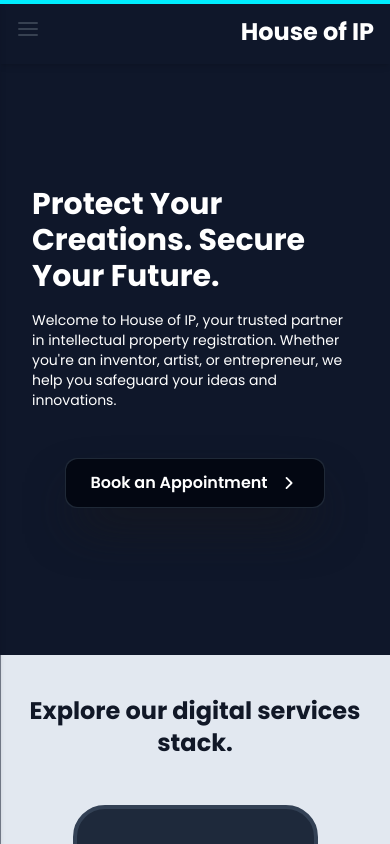
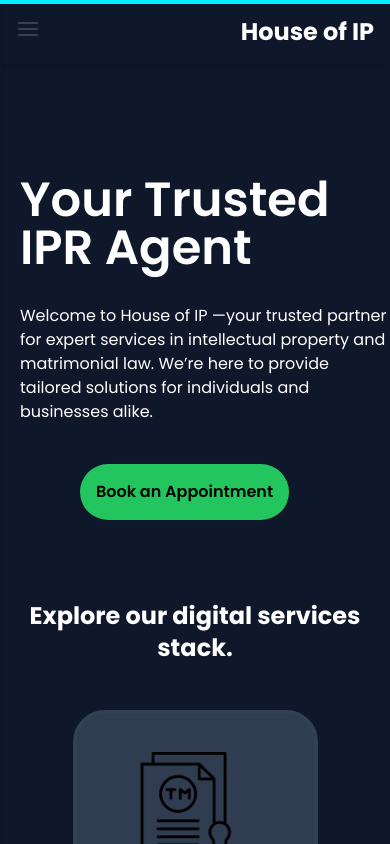
Before and after one commit to House-of-marktech-01/House_of_IP, a React (Vite) app in the folder Client/: page / in a window 390 px wide. Shown: the top 844 px of the page. Built offline with nearby package versions, Linux system fonts and the light colour scheme.

Commit message:
home page revamped

```diff
--- a/Client/src/App.jsx
+++ b/Client/src/App.jsx
@@ -8,7 +8,6 @@ import "react-toastify/dist/ReactToastify.css"; // Import styles
 import Footer from "./Components/Footer";
 import ScrollToTopButton from "./Components/ScrollTop";
 import Chatbot from "./Components/Chatbot";
-import CustomCursor from "./Components/Cursor";
 import ScrollProgress from "./Components/ScrollProgress";
 import {Helmet} from "react-helmet";
 
@@ -37,7 +36,6 @@ function App() {
         <title>House of IP</title>
         </Helmet>
         <Router>
-          <CustomCursor />
           <ToastContainer />
           <Navbar />
           {/* Suspense component to handle loading state */}
--- a/Client/src/Components/Cursor.jsx
+++ /dev/null
@@ -1,28 +0,0 @@
-import React, { useEffect, useState } from "react";
-import { motion } from "framer-motion";
-
-const CustomCursor = () => {
-  const [cursorPosition, setCursorPosition] = useState({ x: 0, y: 0 });
-
-  useEffect(() => {
-    const moveCursor = (e) => {
-      setCursorPosition({ x: e.clientX, y: e.clientY });
-    };
-    window.addEventListener("mousemove", moveCursor);
-    return () => window.removeEventListener("mousemove", moveCursor);
-  }, []);
-
-  return (
-    <motion.div
-      className="custom-cursor fixed top-0 left-0 w-5 h-5 bg-slate-800 rounded-full pointer-events-none z-50"
-      style={{ x: cursorPosition.x, y: cursorPosition.y }}
-      transition={{
-        duration: 0.3,
-        repeat: Infinity,
-        repeatType: "reverse",
-      }}
-    />
-  );
-};
-
-export default CustomCursor;
--- a/Client/src/Components/Funfacts.jsx
+++ b/Client/src/Components/Funfacts.jsx
@@ -39,8 +39,8 @@ const FunFact = () => {
   };
 
   return (
-    <div className="bg-gray-100 py-12 px-5 sm:px-10 lg:px-20">
-      <h2 className="text-center text-3xl font-bold text-gray-800 mb-8">
+    <div className="bg-slate-900 py-12 px-5 sm:px-10 lg:px-20">
+      <h2 className="text-center text-3xl font-bold text-white mb-8">
         {" "}
         Fun Facts
       </h2>
--- a/Client/src/Components/Hero.jsx
+++ b/Client/src/Components/Hero.jsx
@@ -1,79 +1,76 @@
-import React from "react";
-import { motion } from "framer-motion";
-import { useInView } from "react-intersection-observer";
+import React, { useState, useEffect } from "react";
 
 const Hero = () => {
-  const { ref, inView } = useInView({
-    triggerOnce: true, // Trigger animation once
-    threshold: 0.2, // Trigger when 20% of the element is visible
-  });
+  const [currentSlide, setCurrentSlide] = useState(0);
+
+  const images = [
+    "https://media.istockphoto.com/id/1181406993/photo/lawyer-working-in-office-law-and-justice-concept.jpg?s=612x612&w=0&k=20&c=DAb5Ive3Otp2PBtQyZl01acM-XKDvJRW0QqYXezm6UE=",
+    "https://laterallink.com/wp-content/uploads/2019/11/shutterstock_391762705.jpg",
+    "https://www.yarmolaw.com/wp-content/uploads/2017/03/lawyer-at-work-881x588.jpg",
+  ];
 
   const handleClick = () => {
     window.open("https://calendly.com/houseofintellectualproperty/30min");
   };
 
+  // Auto-scroll functionality
+  useEffect(() => {
+    const interval = setInterval(() => {
+      setCurrentSlide((prevSlide) => (prevSlide + 1) % images.length);
+    }, 3000); // Change slide every 3 seconds
+
+    return () => clearInterval(interval); // Cleanup on component unmount
+  }, [images.length]);
+
   return (
     <>
-      <div className="carousel w-full pt-16">
-        {/* Hero Slide */}
-        <div id="slide1" className="carousel-item relative w-full">
-          <div className="hero bg-slate-900 min-h-[70vh] sm:min-h-[80vh] lg:min-h-[70vh] px-4 sm:px-8">
-            <div className="hero-content flex-col lg:flex-row-reverse w-full">
-              <motion.div
-                ref={ref} // Hook for tracking visibility
-                initial={{ opacity: 0, x: 200 }} // Starting position and opacity
-                animate={{ opacity: inView ? 1 : 0, x: inView ? 0 : 200 }} // Animation on entering view
-                transition={{ duration: 0.5 }} // Duration of the animation
-                className="absolute top-0 left-0 w-full h-full"
-              ></motion.div>
-
-              <div className="lg:max-w-lg relative z-10 text-left lg:text-center text-white w-full lg:w-1/2">
-                <h1 className="text-3xl sm:text-4xl md:text-5xl font-bold relative">
-                  Protect Your Creations. Secure Your Future.
+      <div className="grid lg:grid-cols-2 grid-cols-1 pt-16 bg-slate-900 relative">
+        {/* Content Div */}
+        <div className="pt-28 lg:w-[80%] text-white">
+          <h1 className="text-5xl font-semibold pl-5 lg:pl-20">
+            Your Trusted <br /> IPR Agent
           </h1>
-                <p className="py-4 sm:py-6 text-sm sm:text-base text-white">
-                  Welcome to House of IP, your trusted partner in intellectual
-                  property registration. Whether you're an inventor, artist, or
-                  entrepreneur, we help you safeguard your ideas and
-                  innovations.
+          <p className="pl-5 lg:pl-20 pt-8 font-normal">
+            Welcome to House of IP —your trusted partner for expert services in
+            intellectual property and matrimonial law. We’re here to provide
+            tailored solutions for individuals and businesses alike.
           </p>
-              </div>
-
-              {/* Book Appointment button on the right side */}
-              <div className="lg:max-w-lg relative z-10 text-center lg:text-left mt-4 lg:mt-0 lg:absolute pb-6 bottom-0">
-                <div className="flex items-center justify-center">
-                  <div className="relative group">
           <button
-                      className="relative inline-block p-px font-semibold leading-6  text-white bg-gray-800 shadow-2xl cursor-pointer rounded-xl shadow-zinc-900 transition-transform duration-300 ease-in-out hover:scale-105 active:scale-95"
+            className="ml-20 bg-green-500 p-4 rounded-full my-10 text-black font-semibold"
             onClick={handleClick}
           >
-                      <span className="absolute inset-0 rounded-xl bg-gradient-to-r from-teal-400 via-blue-500 to-purple-500 p-[2px] opacity-0 transition-opacity duration-500 group-hover:opacity-100"></span>
-
-                      <span className="relative z-10 block px-6 py-3 rounded-xl bg-gray-950">
-                        <div className="relative z-10 flex items-center space-x-2">
-                          <span className="transition-all duration-500 group-hover:translate-x-1">
             Book an Appointment
-                          </span>
-                          <svg
-                            className="w-6 h-6 transition-transform duration-500 group-hover:translate-x-1"
-                            data-slot="icon"
-                            aria-hidden="true"
-                            fill="currentColor"
-                            viewBox="0 0 20 20"
-                            xmlns="http://www.w3.org/2000/svg"
-                          >
-                            <path
-                              clipRule="evenodd"
-                              d="M8.22 5.22a.75.75 0 0 1 1.06 0l4.25 4.25a.75.75 0 0 1 0 1.06l-4.25 4.25a.75.75 0 0 1-1.06-1.06L11.94 10 8.22 6.28a.75.75 0 0 1 0-1.06Z"
-                              fillRule="evenodd"
-                            ></path>
-                          </svg>
-                        </div>
-                      </span>
           </button>
         </div>
+        {/* Carousel Div */}
+        <div className="hidden lg:block relative h-full">
+          <div className="carousel w-full h-full py-0 relative overflow-hidden">
+            <div
+              className="flex transition-transform duration-500 ease-in-out h-full"
+              style={{
+                transform: `translateX(-${currentSlide * 100}%)`,
+              }}
+            >
+              {images.map((image, index) => (
+                <img
+                  key={index}
+                  src={image}
+                  className="w-full h-full object-cover flex-shrink-0"
+                  alt={`Carousel Slide ${index + 1}`}
+                />
+              ))}
             </div>
-              </div>
+            {/* Navigation Circles */}
+            <div className="absolute bottom-5 left-1/2 transform -translate-x-1/2 flex space-x-2 z-50">
+              {images.map((_, index) => (
+                <button
+                  key={index}
+                  onClick={() => setCurrentSlide(index)}
+                  className={`w-4 h-4 rounded-full ${
+                    currentSlide === index ? "bg-black" : "bg-gray-400"
+                  }`}
+                />
+              ))}
             </div>
           </div>
         </div>
--- a/Client/src/Components/Stats.jsx
+++ b/Client/src/Components/Stats.jsx
@@ -26,10 +26,10 @@ const Stats = () => {
 
   return (
     <>
-      <h1 className="text-2xl pt-10 font-bold bg-slate-200 text-gray-900 text-center sm:pl-2">
+      <h1 className="text-2xl pt-10 font-bold bg-slate-900 text-white text-center sm:pl-2">
         Explore our digital services stack.
       </h1>
-      <div className="card-body bg-slate-200 lg:px-20 py-10" ref={ref}>
+      <div className="card-body bg-slate-900 lg:px-20 py-10" ref={ref}>
         <motion.div
           className="grid grid-cols-1 gap-y-14 sm:grid-cols-2 lg:grid-cols-4 gap-10 px-10 lg:px-10 py-1.5 mx-auto"
           initial="initial"
--- a/Client/src/index.css
+++ b/Client/src/index.css
@@ -18,12 +18,10 @@ body {
 }
 
 .parallax-container {
-  background-image: url("https://www.constantcontact.com/blog/wp-content/uploads/2020/10/Blog-header-lawyer.jpg"); /* Replace with your image URL */
-  height: 100vh;
+  background-image: url("https://img.freepik.com/premium-photo/customer-service-good-cooperation-consultation-businessman-male-lawyer-judge-consult-having-team-meeting-with-client-law-legal-services-concept_265022-54630.jpg");
   background-size: cover;
   background-position: center;
   background-attachment: fixed;
-  display: flex;
   align-items: center;
   color: white;
 }
@@ -97,7 +95,7 @@ body {
 }
 
 .flip-card-front {
-  background-color: #1e293b; /* bg-slate-900 */
+  background-color: #303c50; /* bg-slate-900 */
   border: 4px solid #334155; /* bg-slate-800 */
 }
 
```
Also changed, not shown: Client/src/Components/ContactForm.jsx (+11 -11 lines), Client/src/Components/MainAbout.jsx (+6 -6 lines), Client/src/Components/Story.jsx (+4 -4 lines). Lines whose indentation alone changed are shown as unchanged.
